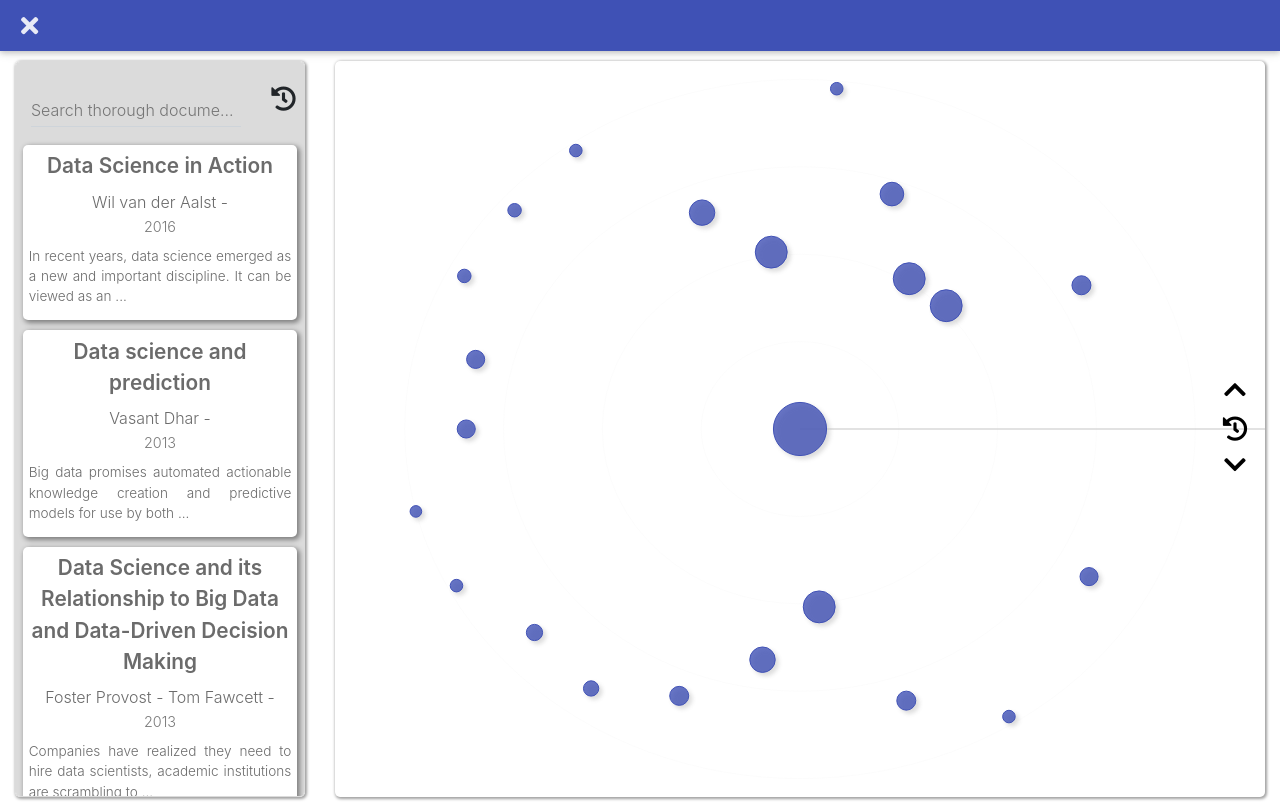
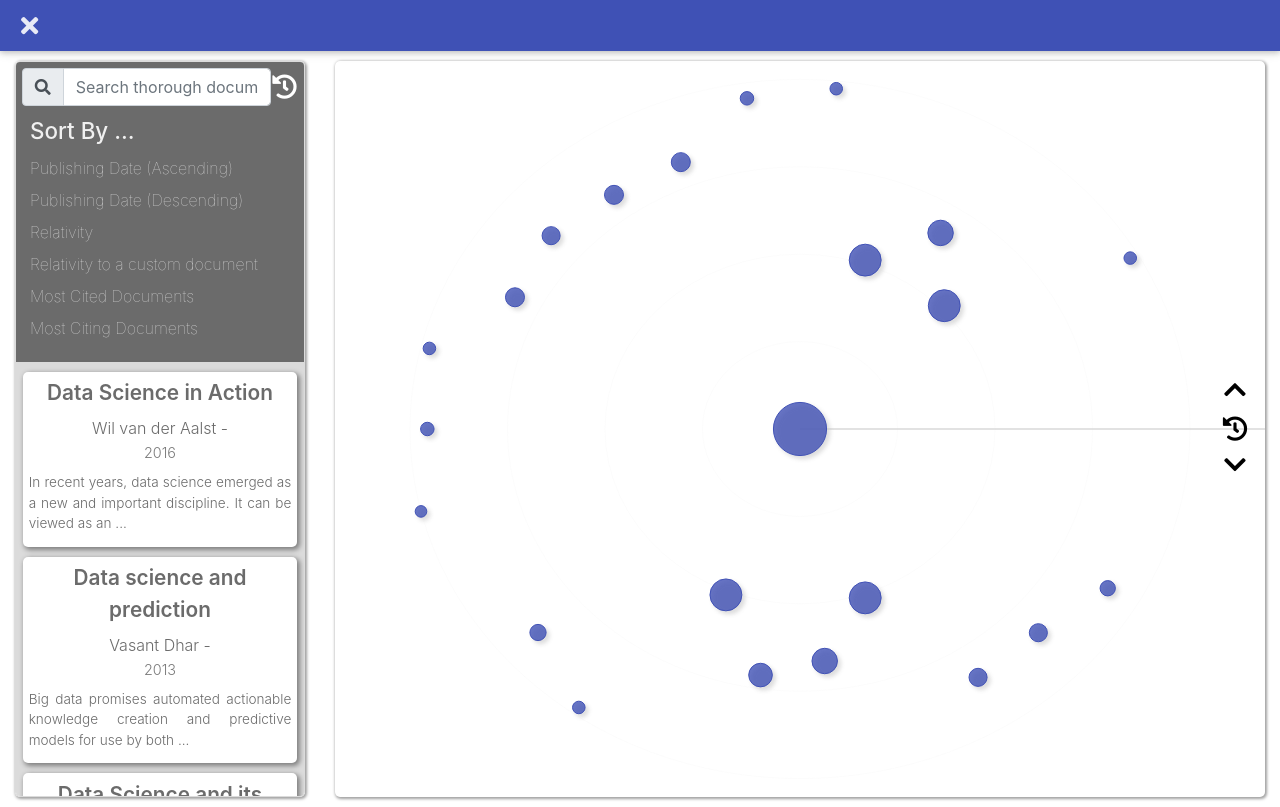
Before and after one commit to InsightfulSummer/rapidSenseMaking_Client, a React (Create React App) app: page / in a window 1280 px wide. Built offline with nearby package versions, Linux system fonts and the light colour scheme.

Commit message:
3/31 - 2

```diff
--- a/src/App.css
+++ b/src/App.css
@@ -133,7 +133,7 @@ p{
   -webkit-filter: drop-shadow( 3px 3px 2px rgba(64, 81, 181, 0.7));
   filter: drop-shadow( 3px 3px 2px rgba(64, 81, 181, .7));
 }
-
+/* axis styles */
 .axisLine {
   stroke-width: 0.8px;
   stroke: #b7b7b7;
@@ -169,8 +169,42 @@ p{
   fill: black;
 }
 
+/* Action Center of List View */
+
+.actionCenter {
+  padding: 2%;
+  background: #6b6b6b;
+}
+
+.searchInListContainer{
+  flex: 9;
+}
+
+.sortingIconContainer_{
+  flex : 1;
+  justify-content: center;
+  align-items: center;
+  display: flex;
+}
+
 .sortingIcon_ {
-  margin-top: 1.5rem;
-    font-size: 25px;
-    text-align: center;
+  font-size: 25px;
+  cursor: pointer;
+  color: white;
 }
+
+.sortingMenuContainer {
+  padding: 3%;
+}
+
+.sortingTitle {
+  font-weight: 500;
+  color: #f0f0f0;
+  font-size: 1.4em;
+}
+
+.sortingMenuOption {
+  font-weight: 100;
+  color: #dbdbdb;
+  font-size: 1em;
+}
--- /dev/null
+++ b/src/components/actionCenter.js
@@ -0,0 +1,34 @@
+import React from 'react'
+
+const ActionCenter = () => {
+    return (
+        <div className="actionCenter">
+            <div style={{ display: "flex", flexDirection: "row" }}>
+                <div className="searchInListContainer">
+                    <div className="input-group">
+                        <div className="input-group-prepend">
+                            <span className="input-group-text" id="basic-addon">
+                                <i class="fas fa-search"></i>
+                            </span>
+                        </div>
+                        <input type="text" className="form-control" placeholder="Search thorough documents ..." aria-label="Username" aria-describedby="basic-addon" />
+                    </div>
+                </div>
+                <div className="sortingIconContainer_">
+                    <i className="fas fa-history sortingIcon_" />
+                </div>
+            </div>
+            <div className="sortingMenuContainer">
+                <p className="sortingTitle">Sort By ...</p>
+                <p className="sortingMenuOption">Publishing Date (Ascending) <i></i></p>
+                <p className="sortingMenuOption">Publishing Date (Descending) <i></i></p>
+                <p className="sortingMenuOption">Relativity <i></i></p>
+                <p className="sortingMenuOption">Relativity to a custom document <i></i></p>
+                <p className="sortingMenuOption">Most Cited Documents <i></i></p>
+                <p className="sortingMenuOption">Most Citing Documents <i></i></p>
+            </div>
+        </div>
+    )
+}
+
+export default ActionCenter
--- a/src/data/sampleListOfDocuments.json
+++ b/src/data/sampleListOfDocuments.json
@@ -6,7 +6,10 @@
         "publishYear": "2016",
         "authors":[{
             "name":"Wil van der Aalst"
-        }]
+        }],
+        "relevancy":"10",
+        "citing": "150",
+        "cited" : "60"
     },
     {
         "_id": "2",
@@ -15,7 +18,10 @@
         "publishYear": "2013",
         "authors":[{
             "name":"Vasant Dhar"
-        }]
+        }],
+        "relevancy":"6",
+        "citing": "100",
+        "cited" : "120"
     },
     {
         "_id": "3",
@@ -26,7 +32,10 @@
             "name":"Foster Provost"
         },{
             "name":"Tom Fawcett"
-        }]
+        }],
+        "relevancy":"7",
+        "citing": "90",
+        "cited" : "10"
     },
     {
         "_id": "4",
@@ -37,7 +46,10 @@
             "name":"S.L. Freeland"
         },{
             "name" : "B.N. Handy"
-        }]
+        }],
+        "relevancy":"8",
+        "citing": "50",
+        "cited" : "200"
     },
     {
         "_id": "5",
@@ -54,7 +66,10 @@
             "name":"Dong-Cheon Lee"
         },{
             "name":"Young-Wook Lee"
-        }]
+        }],
+        "relevancy":"7",
+        "citing": "85",
+        "cited" : "150"
     },
     {
         "_id": "6",
@@ -64,11 +79,14 @@
         "authors":[{
             "name":"Jiao He"
         },
-    {
-        "name":"Yuzhu Liu"
-    },{
-        "name":"Jianhua Geng"
-    }]
+        {
+            "name":"Yuzhu Liu"
+        },{
+            "name":"Jianhua Geng"
+        }],
+        "relevancy":"10",
+        "citing": "98",
+        "cited" : "130"
     },
     {
         "_id": "7",
@@ -77,7 +95,10 @@
         "publishYear": "1998",
         "authors":[{
             "name":"Chinese Science Bulletin"
-        }]
+        }],
+        "relevancy":"9",
+        "citing": "120",
+        "cited" : "350"
     },
     {
         "_id": "8",
@@ -90,7 +111,10 @@
             "name":"Kuo-En Ching"
         },{
             "name":"Kwo-Hwa Chen"
-        }]
+        }],
+        "relevancy":"7",
+        "citing": "150",
+        "cited" : "3"
     },
     {
         "_id": "9",
@@ -107,7 +131,10 @@
             "name": "Yeon-Whan Kim"
         },{
             "name":"Yong-Chae Bae"
-        }]
+        }],
+        "relevancy":"8",
+        "citing": "160",
+        "cited" : "35"
     },
     {
         "_id": "10",
@@ -116,7 +143,10 @@
         "publishYear": "1975",
         "authors":[{
             "name":"David H. Foster "
-        }]
+        }],
+        "relevancy":"5",
+        "citing": "80",
+        "cited" : "100"
     },
     {
         "_id": "11",
@@ -131,7 +161,10 @@
             "name":"Pratik Satam"
         },{
             "name":"Salim Hariri"
-        }]
+        }],
+        "relevancy":"6",
+        "citing": "190",
+        "cited" : "5"
     },
     {
         "_id": "12",
@@ -146,7 +179,10 @@
             "name":"Edgar Weippl"
         },{
             "name":"A Min Tjoa"
-        }]
+        }],
+        "relevancy":"7",
+        "citing": "60",
+        "cited" : "15"
     },
     {
         "_id": "13",
@@ -157,7 +193,10 @@
             "name":"Elisaweta Ossovski"
         },{
             "name":"Michael Brinkmeier"
-        }]
+        }],
+        "relevancy":"8",
+        "citing": "90",
+        "cited" : "6"
     },
     {
         "_id": "14",
@@ -166,7 +205,10 @@
         "publishYear": "2012",
         "authors":[{
             "name":"Achim Ebert"
-        }]
+        }],
+        "relevancy":"6",
+        "citing": "45",
+        "cited" : "23"
     },
     {
         "_id": "15",
@@ -177,7 +219,10 @@
             "name":"Haitham Hasan"
         },{
             "name": "Sameem Abdul-Kareem"
-        }]
+        }],
+        "relevancy":"5",
+        "citing": "80",
+        "cited" : "60"
     },
     {
         "_id": "16",
@@ -188,7 +233,10 @@
             "name":"Siddharth S. Rautaray"
         },{
             "name":"Anupam Agrawal"
-        }]
+        }],
+        "relevancy":"7",
+        "citing": "35",
+        "cited" : "6"
     },
     {
         "_id": "17",
@@ -203,7 +251,10 @@
             "name": "Hamid Aghajan"
         } , {
             "name": "Branislav Kisačanin"
-        }]
+        }],
+        "relevancy":"10",
+        "citing": "90",
+        "cited" : "120"
     },
     {
         "_id": "18",
@@ -214,7 +265,10 @@
             "name":"A. A. Karpov"
         }, {
             "name":"R. M. Yusupov"
-        }]
+        }],
+        "relevancy":"8",
+        "citing": "35",
+        "cited" : "5"
     },
     {
         "_id": "19",
@@ -223,7 +277,10 @@
         "publishYear": "2019",
         "authors":[{
             "name":"Tolga Yıldız"
-        }]
+        }],
+        "relevancy":"9",
+        "citing": "90",
+        "cited" : "12"
     },
     {
         "_id": "20",
@@ -234,7 +291,10 @@
             "name":"Markus F. Peschl"
         },{
             "name": "Chris Stary"
-        }]
+        }],
+        "relevancy":"4",
+        "citing": "45",
+        "cited" : "115"
     },
     {
         "_id": "21",
@@ -243,7 +303,10 @@
         "publishYear": "2005",
         "authors":[{
             "name":"PHILIP BREY"
-        }]
+        }],
+        "relevancy":"5",
+        "citing": "36",
+        "cited" : "30"
     },
     {
         "_id": "22",
@@ -252,7 +315,10 @@
         "publishYear": "1998",
         "authors":[{
             "name":"W. Oberschelp"
-        }]
+        }],
+        "relevancy":"6",
+        "citing": "56",
+        "cited" : "50"
     },
     {
         "_id": "23",
@@ -265,6 +331,9 @@
             "name":"Chaklam Silpasuwanchai"
         }, {
             "name": "John Cahill"
-        }]
+        }],
+        "relevancy":"8",
+        "citing": "55",
+        "cited" : "3"
     }
 ]
--- a/src/sections/listView.js
+++ b/src/sections/listView.js
@@ -1,26 +1,18 @@
 import { MDBAnimation, MDBCol, MDBRow, MDBInput } from 'mdbreact'
 import React from 'react'
 import ListItem from '../components/listItem'
+import ActionCenter from '../components/actionCenter'
 
-import {useSelector} from 'react-redux'
+import { useSelector } from 'react-redux'
 
 const ListView = () => {
-    const {documents} = useSelector(state => ({
-        documents : state.dataReducer.documents
+    const { documents } = useSelector(state => ({
+        documents: state.dataReducer.documents
     }))
-    return(
+    return (
         <MDBAnimation type="slideInLeft">
             <div className="listContainer" id="listContainer">
-                <div className="actionCenter">
-                    <MDBRow>
-                        <MDBCol size="10">
-                            <MDBInput label="Search thorough documents ..." />
-                        </MDBCol>
-                        <MDBCol size="2">
-                            <i className="fas fa-history sortingIcon_"></i>
-                        </MDBCol>
-                    </MDBRow>
-                </div>
+                <ActionCenter />
                 {
                     documents.map(doc => (
                         <ListItem
--- a/src/sections/mainSection.js
+++ b/src/sections/mainSection.js
@@ -20,7 +20,7 @@ const MainSection = () => {
     }))
 
     let domain = d3.extent(documents, doc=>{return parseFloat(doc[sortMetric])})
-    const aScale = d3.scaleLinear().domain(domain).range([0, (parseFloat(width)/2)*0.85])
+    const aScale = d3.scaleLinear().domain(domain).range([0, (parseFloat(width)/2)-75])
     const bScale = d3.scaleLinear().domain(domain).range([0, (parseFloat(height)/2)*0.95])
     const rScale = d3.scaleLinear().domain(domain).range([width/35,width/160])
     const angleScale = d3.scaleLinear().domain([1 , documents.length]).range([30, 330])
@@ -61,7 +61,7 @@ const MainSection = () => {
         var g = d3.select(".canvasSVG")
             .append("g")
             .selectAll("circle")
-            .data(shuffleArray(documents))
+            .data(documents)
             .enter()
             .append("circle")
             .attr("class","docCircle")
```
